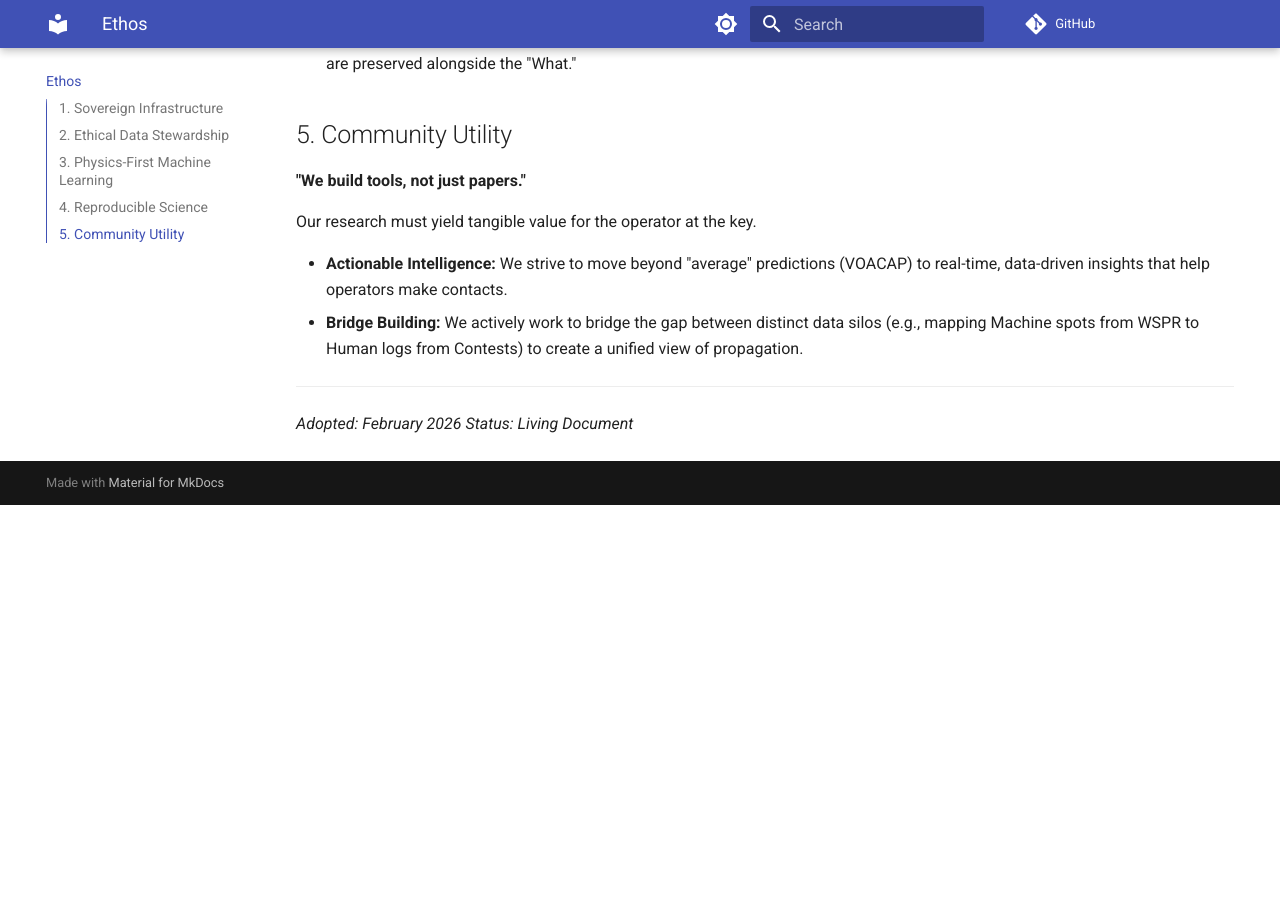
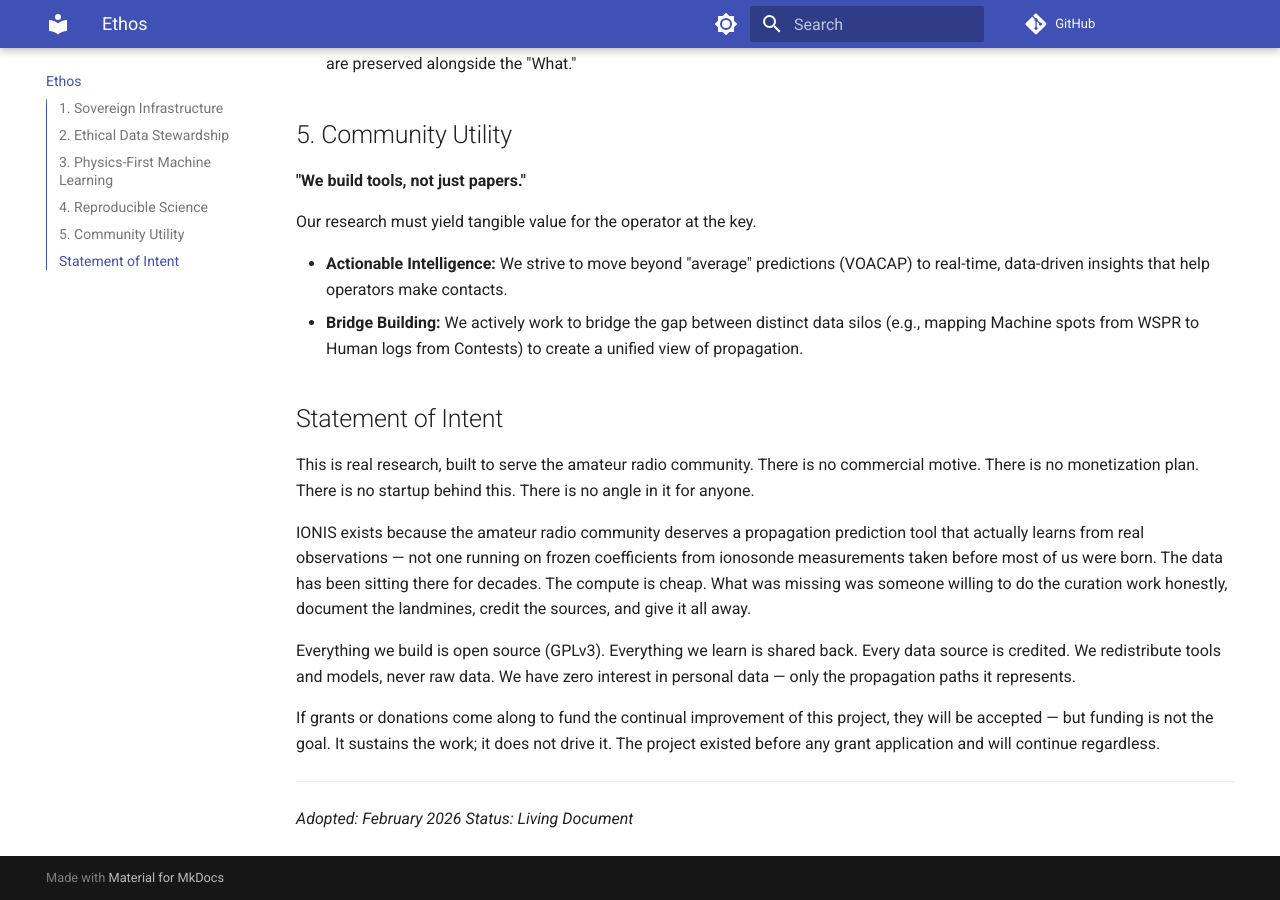
Before and after one commit to IONIS-AI/ionis-docs, an MkDocs documentation site: the page built from docs/ethos.md, in a window 1280 px wide and 900 px high, scrolled down 1585 px. Built offline with MkDocs 1.6.1 and Material for MkDocs 9.7.7, drawn with Linux system fonts in a browser that asks for light colours; comment, search, counter and statistics services are not loaded; before the commit the page ends 2090 px from its top, so only the background shows below that.

Commit message:
Add Data Privacy & GDPR page, Statement of Intent
- New: data-privacy.md — full GDPR compliance statement with 4 independent
  legal grounds (Recital 26, voluntary disclosure, Article 89, regulatory mandate)
- Documents data source authorization, what we do/don't do, attribution policy
- Added Statement of Intent to ethos.md — real research, no commercial motive,
  funding sustains the work but doesn't drive it
- Added Data Privacy & GDPR to mkdocs.yml nav

Co-Authored-By: Claude Opus 4.6 <noreply@anthropic.com>

```diff
--- a/docs/ethos.md
+++ b/docs/ethos.md
@@ -47,6 +47,28 @@ Our research must yield tangible value for the operator at the key.
 * **Actionable Intelligence:** We strive to move beyond "average" predictions (VOACAP) to real-time, data-driven insights that help operators make contacts.
 * **Bridge Building:** We actively work to bridge the gap between distinct data silos (e.g., mapping Machine spots from WSPR to Human logs from Contests) to create a unified view of propagation.
 
+## Statement of Intent
+
+This is real research, built to serve the amateur radio community. There is no
+commercial motive. There is no monetization plan. There is no startup behind this.
+There is no angle in it for anyone.
+
+IONIS exists because the amateur radio community deserves a propagation prediction
+tool that actually learns from real observations — not one running on frozen
+coefficients from ionosonde measurements taken before most of us were born. The
+data has been sitting there for decades. The compute is cheap. What was missing
+was someone willing to do the curation work honestly, document the landmines,
+credit the sources, and give it all away.
+
+Everything we build is open source (GPLv3). Everything we learn is shared back.
+Every data source is credited. We redistribute tools and models, never raw data.
+We have zero interest in personal data — only the propagation paths it represents.
+
+If grants or donations come along to fund the continual improvement of this
+project, they will be accepted — but funding is not the goal. It sustains the
+work; it does not drive it. The project existed before any grant application
+and will continue regardless.
+
 ---
 *Adopted: February 2026*
 *Status: Living Document*
--- a/mkdocs.yml
+++ b/mkdocs.yml
@@ -43,6 +43,7 @@ markdown_extensions:
 nav:
   - Home: index.md
   - Ethos: ethos.md
+  - "Data Privacy & GDPR": data-privacy.md
   - Architecture:
     - "V11/V12 Gatekeeper": architecture/v11_design_intent.md
     - Monotonic Sidecars: architecture/sidecars.md
```
Also changed, not shown: docs/data-privacy.md (added, +176 -0 lines).
